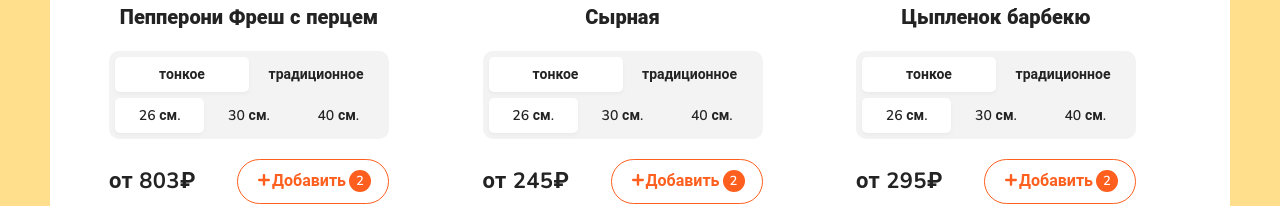
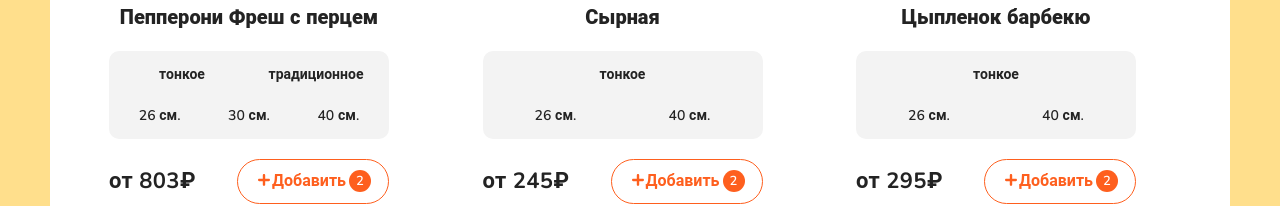
Before and after one commit to Klim-Somov/React-Food, a React (Create React App) app: page / in a window 1280 px wide. Shown: the part 570-776 px from the top of the page. Built offline with nearby package versions, Linux system fonts and the light colour scheme.

Commit message:
implement types logic

```diff
--- a/src/components/Categories.jsx
+++ b/src/components/Categories.jsx
@@ -8,6 +8,7 @@ const categoriesList = [
   "Острые",
   "Закрытые",
 ];
+
 
 function Categories() {
 
--- a/src/components/PizzaBlock.jsx
+++ b/src/components/PizzaBlock.jsx
@@ -1,19 +1,22 @@
 import React from "react";
 
-function PizzaBlock({name, price, imageUrl, types, sizes}) {
+function PizzaBlock({ name, price, imageUrl, types, sizes }) {
+
+    const typeNames = ['тонкое', 'традиционное']
   return (
     <div className="pizza-block">
       <img className="pizza-block__image" src={imageUrl} alt="Pizza" />
       <h4 className="pizza-block__title">{name}</h4>
       <div className="pizza-block__selector">
         <ul>
-          <li className="active">тонкое</li>
-          <li>традиционное</li>
+        {types.map((type) => (
+            <li key={type}>{typeNames[type]} </li>
+          ))}
         </ul>
         <ul>
-          <li className="active">26 см.</li>
-          <li>30 см.</li>
-          <li>40 см.</li>
+          {sizes.map((size) => (
+            <li key={size}>{size} см.</li>
+          ))}
         </ul>
       </div>
       <div className="pizza-block__bottom">
```
